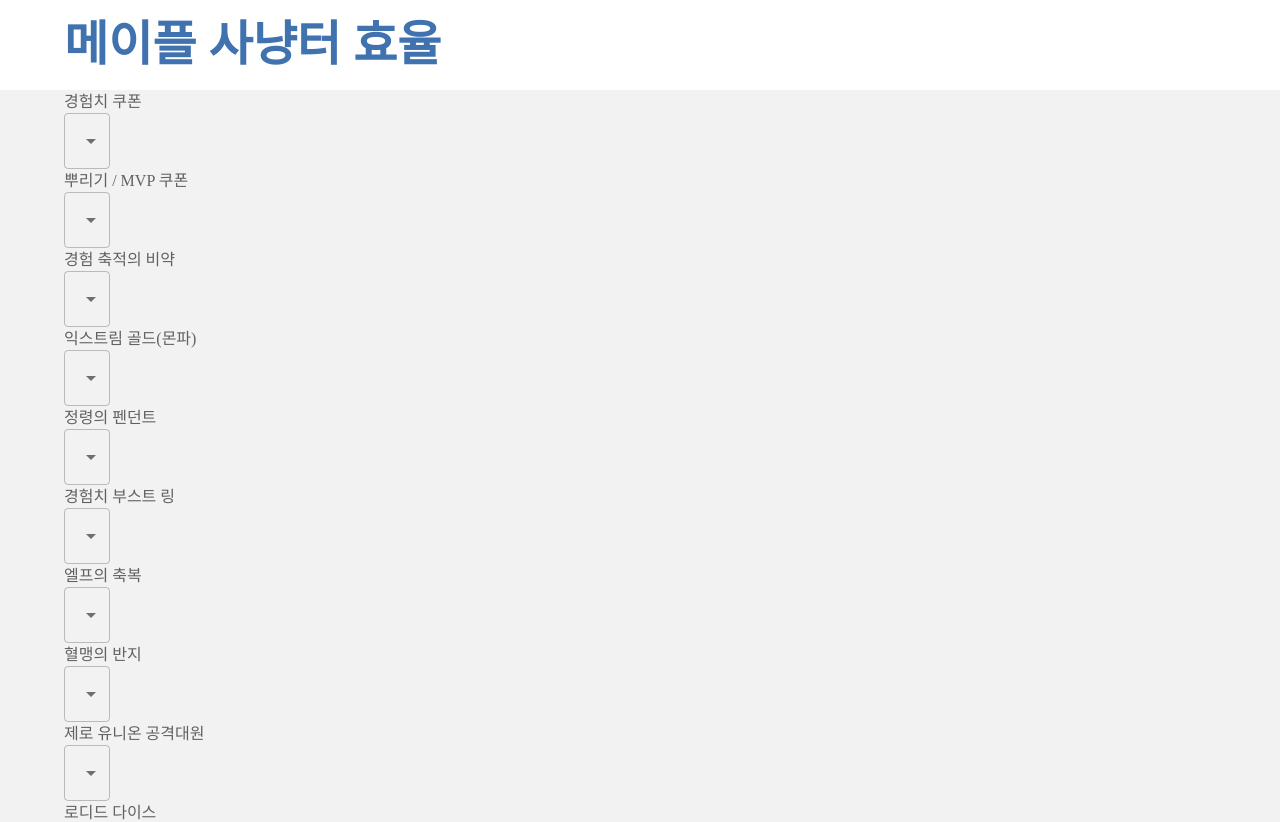
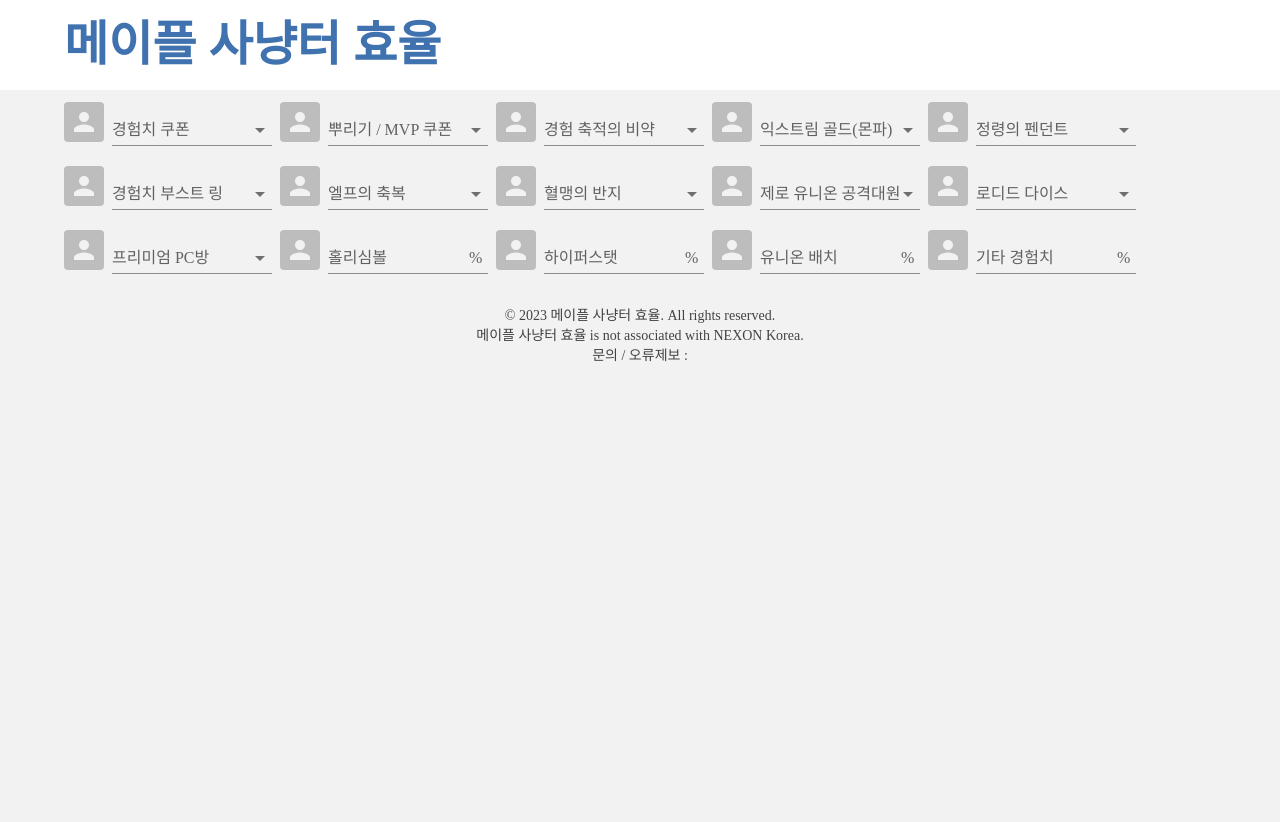
Before and after one commit to bokjunwoo/maple_map, a React (Create React App) app: page / in a window 1280 px wide. Shown: the top 822 px of the page. After the commit the page ends 800 px from the top, so only its background shows below. Built offline with nearby package versions, Linux system fonts and the light colour scheme.

Commit message:
refactor: ExpSelectSection 및 ExpInputSection 도입

```diff
--- a/src/components/ExpSetting.tsx
+++ b/src/components/ExpSetting.tsx
@@ -16,6 +16,8 @@
 import HyperStats from './ui/Exp/HyperStats';
 import ExpEtc from './ui/Exp/ExpEtc';
 import UnionPlacement from './ui/Exp/UnionPlacement';
+import ExpSelectSection from './ExpSelectSection';
+import ExpInputSection from './ExpInputSection';
 
 const ExpSetting = () => {
   const [expCouponValue, setExpCouponValue] = useState('');
@@ -33,9 +35,8 @@
   const [hyperStats, setHyperStatsValue] = useState('');
   const [unionPlacement, setUnionPlacementValue] = useState('');
   const [expEtc, setExpEtcValue] = useState('');
-  console.log(expEtc);
 
-  const handleExpCouponValueChange = (event: SelectChangeEvent) => {
+  const handleExpCouponValueChange = (event: SelectChangeEvent<string>) => {
     setExpCouponValue(event.target.value);
   };
   const handleMvpCouponValueChange = (event: SelectChangeEvent) => {
@@ -106,58 +107,97 @@
   };
 
   return (
-    <Box>
-      <ExpCoupon
+    <Box sx={{ display: 'flex', flexWrap: 'wrap' }}>
+      <ExpSelectSection
+        src=""
         value={expCouponValue}
         handleChange={handleExpCouponValueChange}
+        Component={ExpCoupon}
       />
-      <MvpCoupon
+      <ExpSelectSection
+        src=""
         value={mvpCouponValue}
         handleChange={handleMvpCouponValueChange}
+        Component={MvpCoupon}
       />
-      <AccumulationPotion
+      <ExpSelectSection
+        src=""
         value={accumulationPotion}
         handleChange={handleAccumulationPotionValueChange}
+        Component={AccumulationPotion}
       />
-      <ExtremeGoldPotion
+      <ExpSelectSection
+        src=""
         value={extremeGoldPotion}
         handleChange={handleExtremeGoldPotionValueChange}
+        Component={ExtremeGoldPotion}
       />
-      <SpiritPendant
+      <ExpSelectSection
+        src=""
         value={spiritPendant}
         handleChange={handleSpiritPendantValueChange}
+        Component={SpiritPendant}
       />
-      <BoostRing value={boostRing} handleChange={handleBoostRingValueChange} />
-
-      <ElvenBlessing
+      <ExpSelectSection
+        src=""
+        value={boostRing}
+        handleChange={handleBoostRingValueChange}
+        Component={BoostRing}
+      />
+      <ExpSelectSection
+        src=""
         value={elvenBlessing}
         handleChange={handleElvenBlessingValueChange}
+        Component={ElvenBlessing}
       />
-
-      <KinshipRing
+      <ExpSelectSection
+        src=""
         value={kinshipRing}
         handleChange={handleKinshipRingValueChange}
+        Component={KinshipRing}
       />
-
-      <ZeroUnion value={zeroUnion} handleChange={handleZeroUnionValueChange} />
-
-      <LoadedDice value={loadedDice} handleChange={handleLoadedDiceChange} />
-
-      <PremiumPCroom
+      <ExpSelectSection
+        src=""
+        value={zeroUnion}
+        handleChange={handleZeroUnionValueChange}
+        Component={ZeroUnion}
+      />
+      <ExpSelectSection
+        src=""
+        value={loadedDice}
+        handleChange={handleLoadedDiceChange}
+        Component={LoadedDice}
+      />
+      <ExpSelectSection
+        src=""
         value={premiumPCroom}
         handleChange={handlePremiumPCroomChange}
+        Component={PremiumPCroom}
       />
-
-      <HolySymbol value={holySymbol} handleChange={handleHolySymbolChange} />
-
-      <HyperStats value={hyperStats} handleChange={handleHyperStatsChange} />
-
-      <UnionPlacement
+      <ExpInputSection
+        src=""
+        value={holySymbol}
+        handleChange={handleHolySymbolChange}
+        Component={HolySymbol}
+      />
+      <ExpInputSection
+        src=""
+        value={hyperStats}
+        handleChange={handleHyperStatsChange}
+        Component={HyperStats}
+      />
+      <ExpInputSection
+        src=""
         value={unionPlacement}
         handleChange={handleUnionPlacementChange}
+        Component={UnionPlacement}
       />
-
-      <ExpEtc value={expEtc} handleChange={handleExpEtcChange} />
+      <ExpInputSection
+        src=""
+        value={expEtc}
+        handleChange={handleExpEtcChange}
+        Component={ExpEtc}
+      />
     </Box>
   );
 };
```
